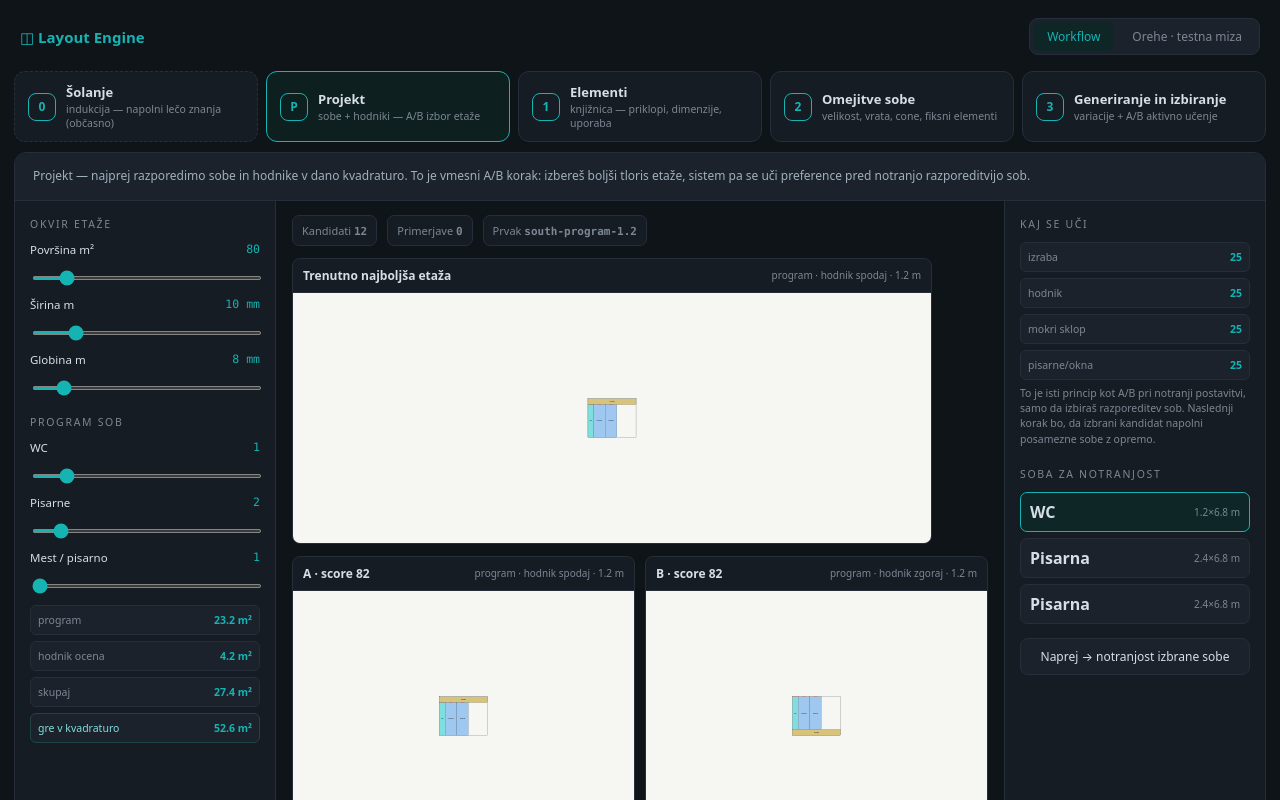
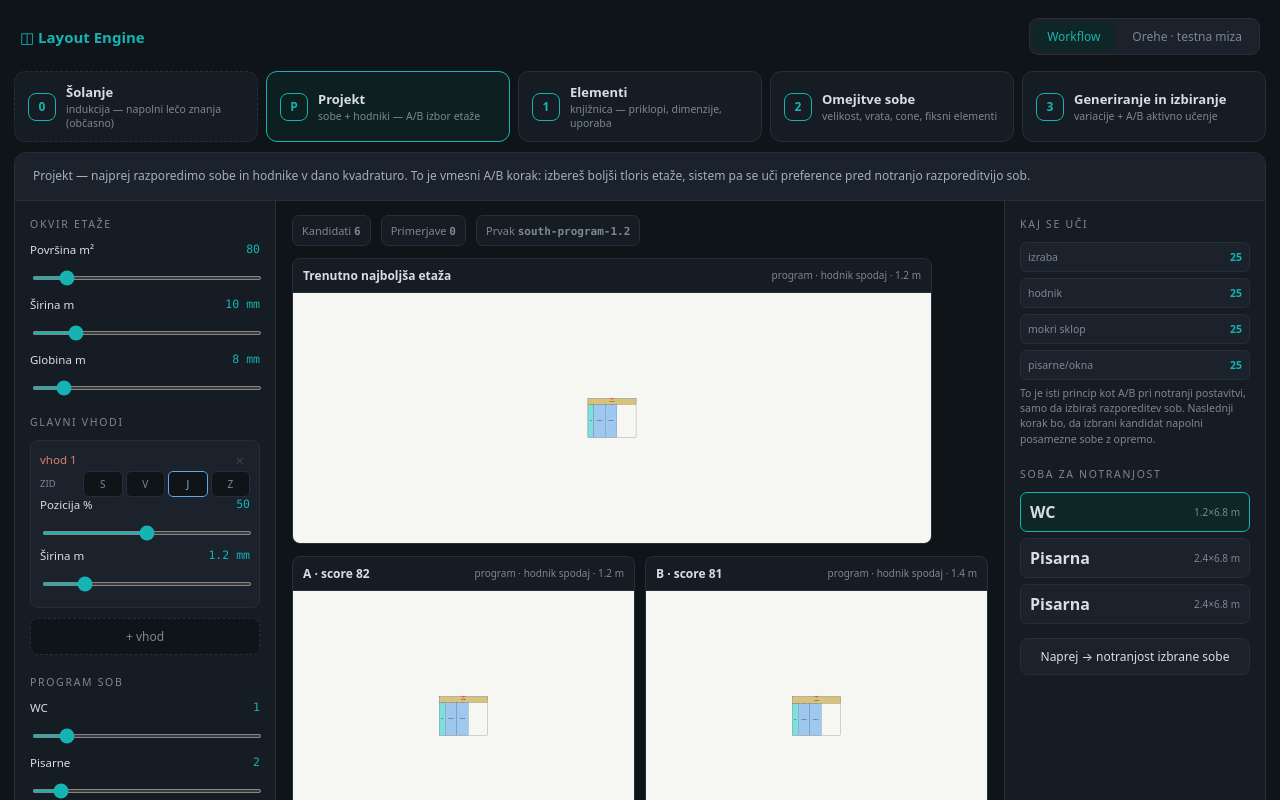
Before and after one commit to zorkojaka/FloorPlannerApp, a React (Vite) app: page / in a window 1280 px wide. Shown: the top 800 px of the page. Built offline with nearby package versions, Linux system fonts and the light colour scheme.

Commit message:
Add floor entrances to project workflow

```diff
--- a/src/LegacyLayoutEngine.jsx
+++ b/src/LegacyLayoutEngine.jsx
@@ -123,6 +123,7 @@ const DEFAULT_PROJECT = {
   id:"demo-project",
   name:"Demo etaža",
   boundary:{area:80,width:10,depth:8},
+  entrances:[{id:"entry-1",wall:"S",position:0.5,width:1.2}],
   rooms:[
     {id:"wc",type:"wc",count:1},
     {id:"office",type:"office",count:2,workstations:1},
@@ -137,6 +138,10 @@ function ProjectWorkflow({onContinue}){
   const [selectedRoomId,setSelectedRoomId]=usePersistentState("floorplanner.project.selectedRoomId",null);
   const updateBoundary=(patch)=>setBrief(b=>({...b,boundary:{...b.boundary,...patch}}));
   const updateRoom=(type,patch)=>setBrief(b=>({...b,rooms:b.rooms.map(r=>r.type===type?{...r,...patch}:r)}));
+  const entrances=brief.entrances?.length?brief.entrances:[{id:"entry-1",wall:"S",position:0.5,width:1.2}];
+  const setEntrance=(id,patch)=>setBrief(b=>({...b,entrances:entrances.map(e=>e.id===id?{...e,...patch}:e)}));
+  const addEntrance=()=>setBrief(b=>({...b,entrances:[...entrances,{id:uid(),wall:"S",position:0.5,width:1.2}]}));
+  const removeEntrance=(id)=>setBrief(b=>({...b,entrances:entrances.filter(e=>e.id!==id)}));
   const pool=useMemo(()=>generateFloorLayoutPool(brief),[brief]);
   const ranked=useMemo(()=>rankFloorLayouts(pool,pref.weights),[pool,pref.weights]);
   const champion=ranked.find(l=>l.id===pref.championId)||ranked[0];
@@ -159,6 +164,16 @@ function ProjectWorkflow({onContinue}){
         <Num label="Površina m²" v={brief.boundary.area} set={v=>updateBoundary({area:v})} min={20} max={500} step={5}/>
         <Num label="Širina m" v={brief.boundary.width} set={v=>updateBoundary({width:v})} min={4} max={40} step={0.5}/>
         <Num label="Globina m" v={brief.boundary.depth} set={v=>updateBoundary({depth:v})} min={4} max={40} step={0.5}/>
+        <div className="eyebrow mt">Glavni vhodi</div>
+        <div className="entranceList">
+          {entrances.map((entry,i)=><div key={entry.id} className="entranceItem">
+            <div className="zTop"><span>vhod {i+1}</span><button onClick={()=>removeEntrance(entry.id)} disabled={entrances.length<=1}>×</button></div>
+            <div className="dRow"><span>zid</span><div className="rt3 wrap">{[["N","S"],["E","V"],["S","J"],["W","Z"]].map(([v,l])=><button key={v} className={entry.wall===v?"on":""} onClick={()=>setEntrance(entry.id,{wall:v})}>{l}</button>)}</div></div>
+            <Num label="Pozicija %" v={Math.round((entry.position??0.5)*100)} set={v=>setEntrance(entry.id,{position:clamp(v/100,0,1)})} min={0} max={100} step={5}/>
+            <Num label="Širina m" v={entry.width??1.2} set={v=>setEntrance(entry.id,{width:v})} min={0.8} max={3} step={0.1}/>
+          </div>)}
+        </div>
+        <button className="add" onClick={addEntrance}>+ vhod</button>
         <div className="eyebrow mt">Program sob</div>
         <Num label="WC" v={brief.rooms.find(r=>r.type==="wc")?.count??0} set={v=>updateRoom("wc",{count:Math.round(v)})} min={0} max={8} step={1}/>
         <Num label="Pisarne" v={brief.rooms.find(r=>r.type==="office")?.count??0} set={v=>updateRoom("office",{count:Math.round(v)})} min={0} max={20} step={1}/>
@@ -223,7 +238,20 @@ function FloorSvg({layout}){
       <text x={pad+r.x+r.w/2} y={pad+r.y+r.d/2} textAnchor="middle" dominantBaseline="middle" fontSize="0.32" fill="#10161b">{r.name}</text>
       {r.doorToCorridor&&<rect x={pad+r.x+r.w/2-0.35} y={pad+r.y-0.04} width="0.7" height="0.08" fill="#e2553f"/>}
     </g>)}
+    {(layout.entrances||[]).map(e=><EntranceMark key={e.id} entry={e} pad={pad} W={W} D={D}/>)}
   </svg>;
+}
+
+function EntranceMark({entry,pad,W,D}){
+  const width=Math.min(entry.width||1.2,entry.wall==="N"||entry.wall==="S"?W:D);
+  const pos=clamp(entry.position??0.5,0,1);
+  const horizontal=entry.wall==="N"||entry.wall==="S";
+  const x=entry.wall==="W"?pad-0.08:entry.wall==="E"?pad+W-0.02:pad+pos*W-width/2;
+  const y=entry.wall==="S"?pad-0.08:entry.wall==="N"?pad+D-0.02:pad+pos*D-width/2;
+  return <g>
+    <rect x={x} y={y} width={horizontal?width:0.1} height={horizontal?0.1:width} fill="#e2553f"/>
+    <circle cx={horizontal?x+width/2:x+0.05} cy={horizontal?y+0.05:y+width/2} r="0.18" fill="#e2553f"/>
+  </g>;
 }
 
 function FloorSignals({layout}){
@@ -1496,6 +1524,7 @@ input[type=range]{width:100%;accent-color:var(--cy);height:4px}
 .floorSignals .bad,.metricStack .bad{color:#f08a78;border-color:#7a3028}.metricStack .ok{color:#7fdede;border-color:#1f4444}
 .metricStack{display:grid;gap:6px;font-size:10.5px;color:var(--mut);margin-top:10px}.floorBtns{margin:0;grid-template-columns:1fr 1fr 1fr auto}
 .roomPick{display:grid;gap:6px;margin-top:8px}.roomPick button{display:flex;justify-content:space-between;gap:8px;align-items:center;text-align:left;background:var(--p2);border:1px solid var(--bd);color:var(--tx);border-radius:7px;padding:8px 9px;cursor:pointer}.roomPick button.on{border-color:var(--cy);background:#0e2626}.roomPick span{color:var(--mut);font-size:10px}
+.entranceList{display:grid;gap:7px;margin-bottom:8px}.entranceItem{background:var(--p2);border:1px solid var(--bd);border-radius:8px;padding:8px 9px}.entranceItem .num{margin-bottom:8px}.entranceItem .zTop button:disabled{opacity:.35;cursor:not-allowed}
 @media(max-width:1180px){.projectGrid{grid-template-columns:1fr}.floorPair{grid-template-columns:1fr}.floorBtns{grid-template-columns:1fr}}
 /* zložljive sekcije desnega stolpca */
 .sec{border-top:1px solid var(--bd)}.sec:first-child{border-top:none}
--- a/src/project/floorGenerator.ts
+++ b/src/project/floorGenerator.ts
@@ -1,4 +1,4 @@
-import { estimateProjectArea, estimateRoomProgramArea, ROOM_TYPE_DEFINITIONS, type ProjectBrief, type RoomProgram, type RoomType } from './roomTypes';
+import { estimateProjectArea, estimateRoomProgramArea, ROOM_TYPE_DEFINITIONS, type ProjectBrief, type ProjectEntrance, type RoomProgram, type RoomType } from './roomTypes';
 
 export interface PlacedRoom {
   id: string;
@@ -23,6 +23,7 @@ export interface FloorLayout {
   };
   rooms: PlacedRoom[];
   corridor: PlacedRoom;
+  entrances: ProjectEntrance[];
   fitsBoundary: boolean;
   remainingArea: number;
   warnings: string[];
@@ -31,14 +32,16 @@ export interface FloorLayout {
 export interface FloorLayoutOptions {
   id?: string;
   corridorWidth?: number;
-  corridorSide?: 'north' | 'south';
+  corridorSide?: 'north' | 'south' | 'west' | 'east';
   roomOrder?: 'program' | 'reverse' | 'offices-first' | 'wc-first';
 }
 
 export function generateStripFloorLayout(brief: ProjectBrief, options: FloorLayoutOptions | number = {}): FloorLayout {
   const opts: FloorLayoutOptions = typeof options === 'number' ? { corridorWidth: options } : options;
   const corridorWidth = opts.corridorWidth ?? 1.4;
-  const corridorSide = opts.corridorSide ?? 'south';
+  const entrances = normalizeEntrances(brief);
+  const primaryEntrance = entrances[0];
+  const corridorSide = opts.corridorSide ?? sideFromEntrance(primaryEntrance);
   const roomOrder = opts.roomOrder ?? 'program';
   const boundary = resolveBoundary(brief);
   const warnings: string[] = [];
@@ -46,30 +49,31 @@ export function generateStripFloorLayout(brief: ProjectBrief, options: FloorLayo
   if (!summary.fitsBoundary) warnings.push('Estimated program area exceeds project boundary.');
   if (boundary.depth <= corridorWidth) warnings.push('Boundary depth is too small for corridor.');
 
+  const verticalCorridor = corridorSide === 'west' || corridorSide === 'east';
   const corridor: PlacedRoom = {
     id: 'corridor-main',
     programId: 'corridor',
     type: 'corridor',
     name: ROOM_TYPE_DEFINITIONS.corridor.name,
-    x: 0,
-    y: corridorSide === 'south' ? 0 : boundary.depth - corridorWidth,
-    w: boundary.width,
-    d: corridorWidth,
-    area: boundary.width * corridorWidth,
+    x: corridorSide === 'east' ? boundary.width - corridorWidth : 0,
+    y: corridorSide === 'north' ? boundary.depth - corridorWidth : 0,
+    w: verticalCorridor ? corridorWidth : boundary.width,
+    d: verticalCorridor ? boundary.depth : corridorWidth,
+    area: (verticalCorridor ? boundary.depth : boundary.width) * corridorWidth,
     doorToCorridor: false,
   };
 
-  const roomDepth = Math.max(0, boundary.depth - corridorWidth);
+  const roomDepth = Math.max(0, verticalCorridor ? boundary.width - corridorWidth : boundary.depth - corridorWidth);
   const rooms: PlacedRoom[] = [];
-  let cursorX = 0;
+  let cursor = 0;
 
   for (const program of orderPrograms(expandPrograms(brief.rooms), roomOrder)) {
     const definition = ROOM_TYPE_DEFINITIONS[program.type];
     if (!definition || program.type === 'corridor') continue;
     const targetArea = estimateRoomProgramArea({ ...program, count: 1 });
     const roomWidth = Math.max(definition.minWidth, roundToGrid(targetArea / Math.max(roomDepth, definition.minDepth)));
-    const width = roundToGrid(roomWidth);
-    const depth = roundToGrid(Math.max(definition.minDepth, roomDepth));
+    const width = roundToGrid(verticalCorridor ? roomDepth : roomWidth);
+    const depth = roundToGrid(verticalCorridor ? roomWidth : Math.max(definition.minDepth, roomDepth));
     const area = roundToGrid(width * depth);
 
     rooms.push({
@@ -77,25 +81,26 @@ export function generateStripFloorLayout(brief: ProjectBrief, options: FloorLayo
       programId: program.id,
       type: program.type,
       name: definition.name,
-      x: roundToGrid(cursorX),
-      y: corridorSide === 'south' ? corridorWidth : 0,
+      x: verticalCorridor ? (corridorSide === 'west' ? corridorWidth : 0) : roundToGrid(cursor),
+      y: verticalCorridor ? roundToGrid(cursor) : (corridorSide === 'south' ? corridorWidth : 0),
       w: width,
       d: depth,
       area,
       doorToCorridor: definition.corridorAccess === 'required',
     });
-    cursorX += width;
+    cursor += verticalCorridor ? depth : width;
   }
 
-  if (cursorX > boundary.width) warnings.push('Rooms exceed available frontage along the corridor.');
+  if (cursor > (verticalCorridor ? boundary.depth : boundary.width)) warnings.push('Rooms exceed available frontage along the corridor.');
   const usedArea = corridor.area + rooms.reduce((sum, room) => sum + room.area, 0);
 
   return {
     id: opts.id ?? `${roomOrder}-${corridorSide}-${corridorWidth}`,
-    variant: `${roomOrder} · hodnik ${corridorSide === 'south' ? 'spodaj' : 'zgoraj'} · ${corridorWidth.toFixed(1)} m`,
+    variant: `${roomOrder} · hodnik ${corridorLabel(corridorSide)} · ${corridorWidth.toFixed(1)} m`,
     boundary,
     rooms,
     corridor,
+    entrances,
     fitsBoundary: warnings.length === 0 && usedArea <= boundary.area,
     remainingArea: roundToGrid(boundary.area - usedArea),
     warnings,
@@ -104,7 +109,8 @@ export function generateStripFloorLayout(brief: ProjectBrief, options: FloorLayo
 
 export function generateFloorLayoutPool(brief: ProjectBrief): FloorLayout[] {
   const variants: FloorLayoutOptions[] = [];
-  for (const corridorSide of ['south', 'north'] as const) {
+  const sides = brief.entrances?.length ? [sideFromEntrance(normalizeEntrances(brief)[0])] : ['south', 'north'];
+  for (const corridorSide of sides as Array<'south' | 'north' | 'west' | 'east'>) {
     for (const roomOrder of ['program', 'reverse', 'offices-first', 'wc-first'] as const) {
       for (const corridorWidth of [1.2, 1.4, 1.8]) {
         variants.push({ corridorSide, roomOrder, corridorWidth, id: `${corridorSide}-${roomOrder}-${corridorWidth}` });
@@ -114,10 +120,31 @@ export function generateFloorLayoutPool(brief: ProjectBrief): FloorLayout[] {
   const unique = new Map<string, FloorLayout>();
   for (const variant of variants) {
     const layout = generateStripFloorLayout(brief, variant);
-    const key = layout.rooms.map((room) => `${room.type}:${room.x}:${room.y}:${room.w}:${room.d}`).join('|') + `|${layout.corridor.y}:${layout.corridor.d}`;
+    const key = layout.rooms.map((room) => `${room.type}:${room.x}:${room.y}:${room.w}:${room.d}`).join('|') + `|${layout.corridor.x}:${layout.corridor.y}:${layout.corridor.w}:${layout.corridor.d}`;
     if (!unique.has(key)) unique.set(key, layout);
   }
   return [...unique.values()];
+}
+
+function normalizeEntrances(brief: ProjectBrief): ProjectEntrance[] {
+  const entrances = brief.entrances?.length ? brief.entrances : [{ id: 'entry-1', wall: 'S' as const, position: 0.5, width: 1.2 }];
+  return entrances.map((entrance, index) => ({
+    id: entrance.id || `entry-${index + 1}`,
+    wall: entrance.wall,
+    position: Math.max(0, Math.min(1, entrance.position)),
+    width: entrance.width || 1.2,
+  }));
+}
+
+function sideFromEntrance(entrance: ProjectEntrance): NonNullable<FloorLayoutOptions['corridorSide']> {
+  if (entrance.wall === 'N') return 'north';
+  if (entrance.wall === 'E') return 'east';
+  if (entrance.wall === 'W') return 'west';
+  return 'south';
+}
+
+function corridorLabel(side: NonNullable<FloorLayoutOptions['corridorSide']>): string {
+  return ({ south: 'spodaj', north: 'zgoraj', west: 'levo', east: 'desno' })[side];
 }
 
 function resolveBoundary(brief: ProjectBrief): FloorLayout['boundary'] {
--- a/src/project/roomTypes.ts
+++ b/src/project/roomTypes.ts
@@ -26,10 +26,18 @@ export interface ProjectBoundary {
   depth?: number;
 }
 
+export interface ProjectEntrance {
+  id: string;
+  wall: 'N' | 'E' | 'S' | 'W';
+  position: number;
+  width: number;
+}
+
 export interface ProjectBrief {
   id: string;
   name: string;
   boundary: ProjectBoundary;
+  entrances?: ProjectEntrance[];
   rooms: RoomProgram[];
 }
 
@@ -80,6 +88,11 @@ export const ROOM_TYPE_DEFINITIONS: Record<RoomType, RoomTypeDefinition> = {
 export function validateProjectBrief(brief: ProjectBrief): string[] {
   const errors: string[] = [];
   if (!Number.isFinite(brief.boundary.area) || brief.boundary.area <= 0) errors.push('Project boundary area must be positive.');
+  for (const entrance of brief.entrances || []) {
+    if (!['N', 'E', 'S', 'W'].includes(entrance.wall)) errors.push(`Entrance ${entrance.id} has unsupported wall.`);
+    if (!Number.isFinite(entrance.position) || entrance.position < 0 || entrance.position > 1) errors.push(`Entrance ${entrance.id} position must be between 0 and 1.`);
+    if (!Number.isFinite(entrance.width) || entrance.width <= 0) errors.push(`Entrance ${entrance.id} width must be positive.`);
+  }
   for (const room of brief.rooms) {
     if (!ROOM_TYPE_DEFINITIONS[room.type]) errors.push(`Unsupported room type: ${room.type}`);
     if (!Number.isInteger(room.count) || room.count < 0) errors.push(`Room ${room.id} count must be a non-negative integer.`);
```
Also changed, not shown: 2 other files (tests, documents, lock files or other folders).
